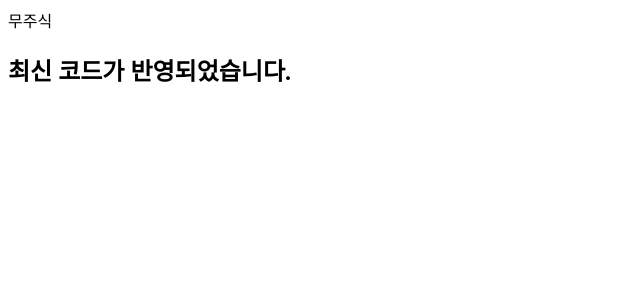
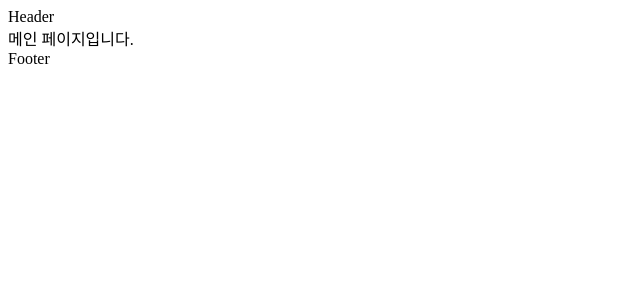
Before and after one commit to gugitgugit/muzusi-web, a React (Vite) app: page / in a window 1280 px wide. Shown: the top 300 px of the page, without its empty margins (0-640 px from the left). Built offline with nearby package versions, Linux system fonts and the light colour scheme.

Commit message:
Feature: 라우팅 설정 (#9)
* chore: react-router-dom 라이브러리 다운

* feat: 레이아웃 구현을 위한 컴포넌트 추가

* feat: 라우팅을 위한 페이지 추가

* feat: 라우팅 기능 추가

```diff
--- a/package.json
+++ b/package.json
@@ -11,7 +11,8 @@
   },
   "dependencies": {
     "react": "^18.3.1",
-    "react-dom": "^18.3.1"
+    "react-dom": "^18.3.1",
+    "react-router-dom": "^7.1.1"
   },
   "devDependencies": {
     "@eslint/js": "^9.15.0",
--- a/src/App.jsx
+++ b/src/App.jsx
@@ -1,9 +1,34 @@
+import { Route, BrowserRouter as Router, Routes } from "react-router-dom";
+import Layout from "./components/layouts/Layout";
+import SignIn from "./pages/SignIn";
+import Stocks from "./pages/Stocks";
+import Home from "./pages/Home";
+import Asset from "./pages/Asset";
+import Transactions from "./pages/Transactions";
+
 const App = () => {
   return (
-    <div>
-      무주식
-      <h2>최신 코드가 반영되었습니다.</h2>
-    </div>
+    <Router>
+      <Routes>
+        {/* Layout이 적용되지 않는 경로 */}
+        <Route path="/signin" element={<SignIn />} />
+
+        {/* Layout이 적용되는 경로 */}
+        <Route path="/" element={<Layout />}>
+          {/* 기본 경로 */}
+          <Route index element={<Home />} />
+          <Route path="stocks" element={<Stocks />} />
+
+          {/* 내 계좌 경로 */}
+          <Route path="account">
+            {/* 기본 경로 or asset */}
+            <Route index element={<Asset />} />
+            <Route path="asset" element={<Asset />} />
+            <Route path="transactions" element={<Transactions />} />
+          </Route>
+        </Route>
+      </Routes>
+    </Router>
   );
 };
 
--- /dev/null
+++ b/src/components/layouts/Footer.jsx
@@ -0,0 +1,5 @@
+const Footer = () => {
+  return <div>Footer</div>;
+};
+
+export default Footer;
--- /dev/null
+++ b/src/components/layouts/Header.jsx
@@ -0,0 +1,5 @@
+const Header = () => {
+  return <div>Header</div>;
+};
+
+export default Header;
--- /dev/null
+++ b/src/components/layouts/Layout.jsx
@@ -0,0 +1,17 @@
+import { Outlet } from "react-router-dom";
+import Footer from "./Footer";
+import Header from "./Header";
+
+const Layout = () => {
+  return (
+    <div>
+      <Header />
+      <main>
+        <Outlet />
+      </main>
+      <Footer />
+    </div>
+  );
+};
+
+export default Layout;
--- /dev/null
+++ b/src/pages/Asset.jsx
@@ -0,0 +1,5 @@
+const Asset = () => {
+  return <div>자산 페이지입니다.</div>;
+};
+
+export default Asset;
--- /dev/null
+++ b/src/pages/Home.jsx
@@ -0,0 +1,5 @@
+const Home = () => {
+  return <div>메인 페이지입니다.</div>;
+};
+
+export default Home;
--- /dev/null
+++ b/src/pages/SignIn.jsx
@@ -0,0 +1,5 @@
+const SignIn = () => {
+  return <div>로그인 페이지 입니다.</div>;
+};
+
+export default SignIn;
--- /dev/null
+++ b/src/pages/Stocks.jsx
@@ -0,0 +1,5 @@
+const Stocks = () => {
+  return <div>종목 화면입니다.</div>;
+};
+
+export default Stocks;
--- /dev/null
+++ b/src/pages/Transactions.jsx
@@ -0,0 +1,5 @@
+const Transactions = () => {
+  return <div>거래 내역 화면입니다.</div>;
+};
+
+export default Transactions;
```
Also changed, not shown: 1 other file (tests, documents, lock files or other folders).
